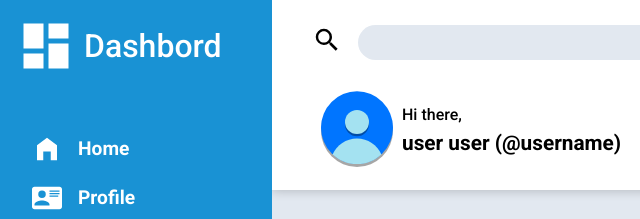
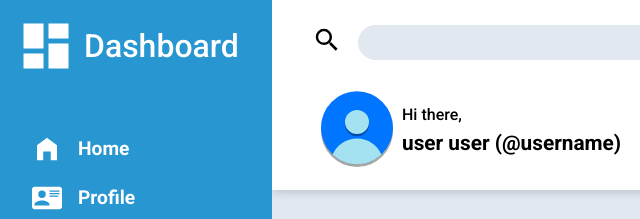
Before and after one commit to Mahdjoubabderraouf/dashboard, a plain HTML site: page index.html in a window 1280 px wide. Shown: the top 219 px of the page, 0-640 px from the left. Drawn offline with Linux system fonts and the light colour scheme.

Commit message:
Refactor dashboard page layout and styling

```diff
--- a/index.html
+++ b/index.html
@@ -5,7 +5,7 @@
     <meta charset="UTF-8">
     <meta name="viewport" content="width=device-width, initial-scale=1.0">
     <link rel="stylesheet" href="style.css">
-    <title>Dashbord</title>
+    <title>Dashboard</title>
 </head>
 
 <body>
@@ -18,7 +18,7 @@
                         <svg xmlns="http://www.w3.org/2000/svg" width="60" height="60" viewBox="0 0 24 24">
                             <path fill="currentColor" d="M13 9V3h8v6zM3 13V3h8v10zm10 8V11h8v10zM3 21v-6h8v6z"></path>
                         </svg>
-                        Dashbord
+                        Dashboard
                     </a>
                 </div>
                 <div class="routes">
--- a/style.css
+++ b/style.css
@@ -86,7 +86,7 @@ header .buttons {
 
 .menu {
   padding: 1rem;
-  background-color: #1992d4;
+  background-color: #2796d1;
   grid-row: 1 / 3;
   position: sticky;
   z-index: 2;
@@ -118,10 +118,15 @@ header .buttons {
   }
 }
 
-.routes > a:hover {
+/* .routes > a:hover {
   border-radius: 1rem;
   background-color: #203d66;
   opacity: 0.8;
+} */
+
+.routes > a:focus {
+  border-radius: 1rem;
+  box-shadow: 12px 12px 32px #00a6ff inset;
 }
 
 .content-container {
```
